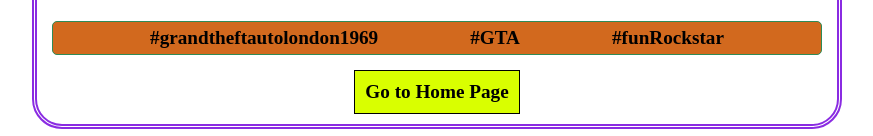
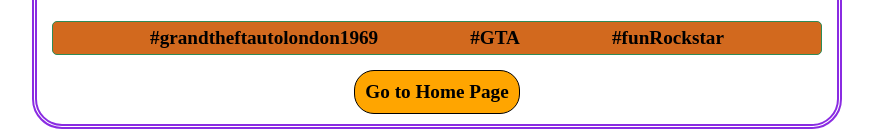
Before and after one commit to bhoomitpatel147/Bhoomit_Patel_AngularProjects, an Angular app in the folder B_Patel_RockstarGames/: page /details/0 in a window 1280 px wide. Shown: the part 764-900 px from the top of the page, without its empty margins (203-1076 px from the left). Built offline with nearby package versions, Linux system fonts and the light colour scheme.

Commit message:
First bonus completed

```diff
--- a/B_Patel_RockstarGames/src/app/content-details/content-details.component.html
+++ b/B_Patel_RockstarGames/src/app/content-details/content-details.component.html
@@ -29,3 +29,6 @@
 </ng-container>
 
 <a href="/list" class="btn">Go to Home Page</a>
+<ng-container *ngIf="contentItem">
+    <a class="previousContent" *ngIf="contentItem.id > 0" [routerLink]="['/details', previousId]">Previous Content</a>
+</ng-container>
--- a/B_Patel_RockstarGames/src/app/content-details/content-details.component.scss
+++ b/B_Patel_RockstarGames/src/app/content-details/content-details.component.scss
@@ -110,18 +110,38 @@
     font-size: larger;
     display: flex;
     color: black;
-    background-color: rgb(217, 255, 0);
+    background-color: orange;
     width: fit-content;
     width: fit-content;
     margin: 0 auto;
     padding: 10px;
     font-weight: bolder;
     text-decoration: none;
+    border-radius: 20px;
     border: 1px double black;
 }
 
 a.btn:hover {
-    background-color: transparent;
-    color: green;
-    border-radius: 10px;
+    background-color: green;
+    color: white;
+    border-radius: 20px;
 }
+
+.previousContent {
+    padding: 10px;
+    display: block;
+    background-color: blue;
+    color: white;
+    margin: 10px auto;
+    float: right;
+    text-align: center;
+    width: fit-content;
+    text-decoration: none;
+    border: 5px double honeydew;
+    margin-top: 40px;
+    margin-right: 20px;
+}
+
+.previousContent:hover {
+    background-color: red;
+}
--- a/B_Patel_RockstarGames/src/app/content-details/content-details.component.ts
+++ b/B_Patel_RockstarGames/src/app/content-details/content-details.component.ts
@@ -14,6 +14,8 @@
   id?: number;
   contentItem?: Content;
 
+  previousId?: number = 0;
+
 
   constructor(private router: Router,
     private route: ActivatedRoute,
@@ -27,16 +29,27 @@
     this.route.paramMap.subscribe(params => {
       this.id = +(params.get('id') ?? 0); // uses the + unary operator
 
+
+
       this.contentService.getContentItem(this.id).subscribe(singleItem => {
 
         if (singleItem) {
           this.contentItem = singleItem;
         }
         else {
-          this.router.navigate(['/contentNotFound']);
+          this.router.navigate(['**']);
         }
+
       });
+
+      if (this.id > 0) {
+        this.previousId = this.id - 1;
+        console.log(this.previousId);
+      }
+
+
     });
   }
 
+
 }
--- a/B_Patel_RockstarGames/src/app/content-list/content-list.component.scss
+++ b/B_Patel_RockstarGames/src/app/content-list/content-list.component.scss
@@ -88,81 +88,3 @@
     margin: 10px auto;
     text-align: center;
 }
-
-//Extra
-
-body {
-    font-family: sans-serif;
-    background-color: #81d4fa;
-    font-weight: bold;
-}
-
-.text-box {
-    margin-left: 44vw;
-    margin-top: 42vh;
-}
-
-.btn:link,
-.btn:visited {
-    text-transform: uppercase;
-    text-decoration: none;
-    padding: 15px 40px;
-    display: inline-block;
-    border-radius: 100px;
-    transition: all .2s;
-    position: absolute;
-}
-
-.btn:hover {
-    transform: translateY(-3px);
-    box-shadow: 0 10px 20px rgba(0, 0, 0, 0.2);
-}
-
-.btn:active {
-    transform: translateY(-1px);
-    box-shadow: 0 5px 10px rgba(0, 0, 0, 0.2);
-}
-
-.btn-white {
-    background-color: #fff;
-    color: #777;
-}
-
-.btn::after {
-    content: "";
-    display: inline-block;
-    height: 100%;
-    width: 100%;
-    border-radius: 100px;
-    position: absolute;
-    top: 0;
-    left: 0;
-    z-index: -1;
-    transition: all .4s;
-}
-
-.btn-white::after {
-    background-color: #fff;
-}
-
-.btn:hover::after {
-    transform: scaleX(1.4) scaleY(1.6);
-    opacity: 0;
-}
-
-.btn-animated {
-    animation: moveInBottom 5s ease-out;
-    animation-fill-mode: backwards;
-}
-
-@keyframes moveInBottom {
-    0% {
-        opacity: 0;
-        transform: translateY(30px);
-    }
-
-    100% {
-        opacity: 1;
-        transform: translateY(0px);
-    }
-}
--- a/B_Patel_RockstarGames/src/app/search/search.component.html
+++ b/B_Patel_RockstarGames/src/app/search/search.component.html
@@ -3,9 +3,11 @@
     <button (click)="checkID(authorValue.value)">Click me to find Content</button>
 </div>
 
+
+<h1>Searched Content Card:</h1>
+
 <app-content-card [contentItem]="contentItem" class="single-item-on-app-component"></app-content-card>
 
-<h1>New Content Card:</h1>
 <!-- <div *ngFor="let item of newContent; index as i; last as isLast;">
     <app-content-card [contentItem]="item" class="newSample">
         <img *ngIf="contentItem?.author; else elseImageLinkBlock" [src]="contentItem?.imageLink" />
```
